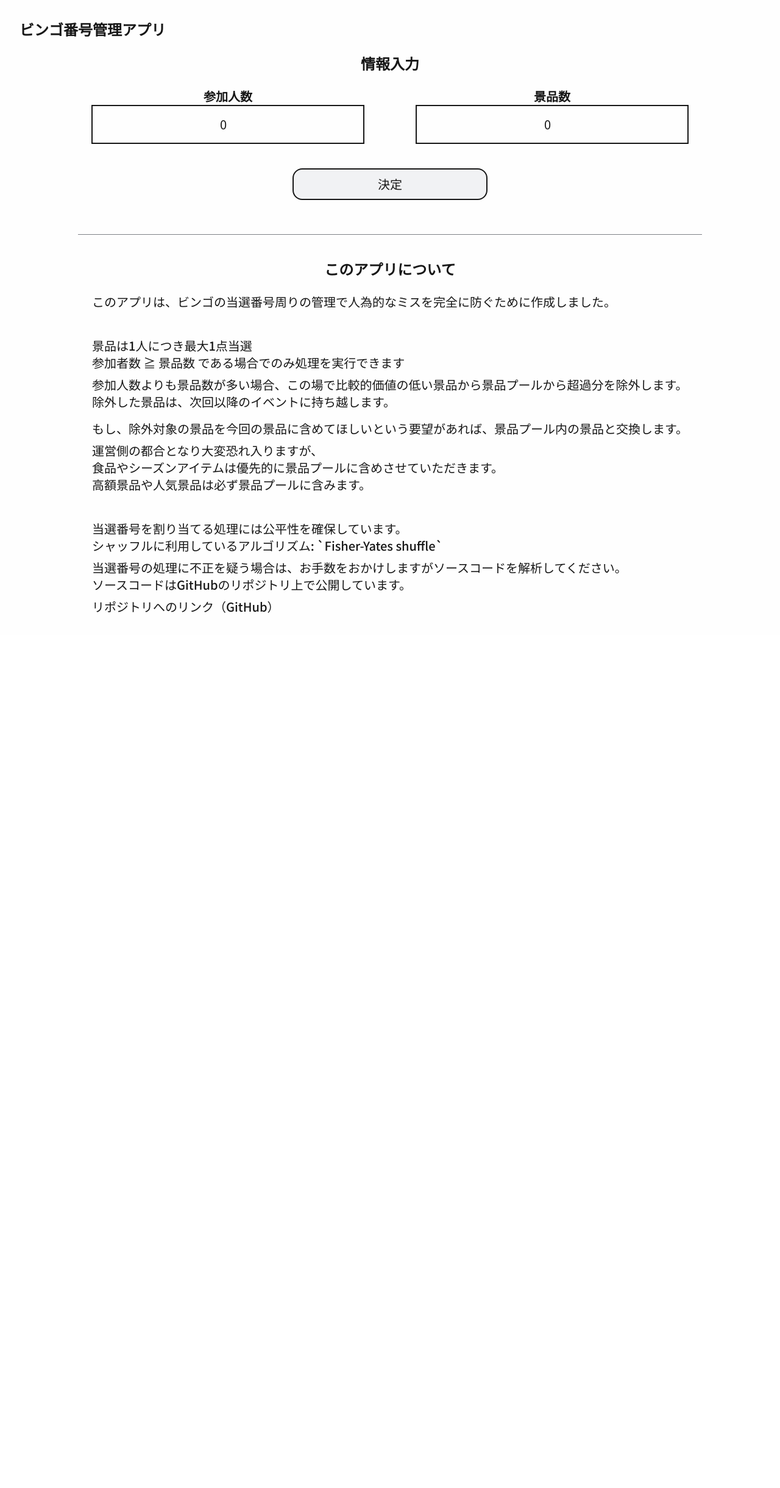
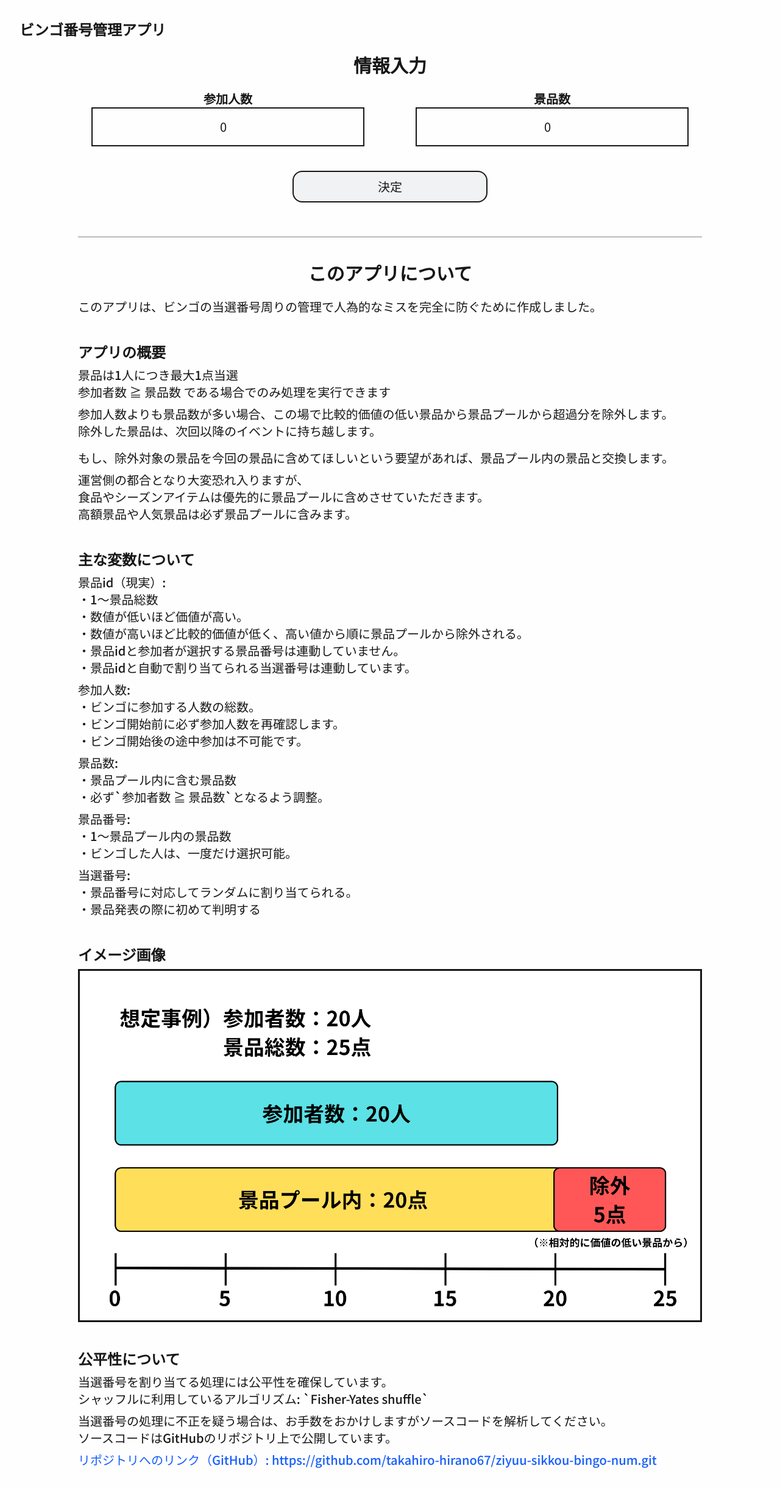
Before and after one commit to takahiro-hirano67/ziyuu-sikkou-bingo-num, a Next.js app in the folder bingo-num-app/: page /main in a window 1280 px wide. Shown: the whole page at 61% size. Before the commit the page ends 1041 px from the top, so only its background shows below. Built offline with nearby package versions, Linux system fonts and the light colour scheme.

Commit message:
説明文の追加

```diff
--- a/bingo-num-app/components/step/InputForm.tsx
+++ b/bingo-num-app/components/step/InputForm.tsx
@@ -1,4 +1,7 @@
 "use client";
+
+import Image from "next/image";
+import description_image from "@/imges/description_image.png"
 
 // Propsの型定義
 interface InputFormProps {
@@ -14,7 +17,7 @@ const InputForm: React.FC<InputFormProps> = ({ numOfPeople, setNumOfPeople, numO
     return (
         <div className="flex flex-col">
             <form onSubmit={handleSubmit} className="mt-6  flex flex-col gap-6">
-                <h2 className="text-2xl font-bold self-center">情報入力</h2>
+                <h2 className="text-3xl font-bold self-center">情報入力</h2>
                 <section className="grid grid-cols-2 gap-10">
                     {/* 参加人数（値がNaNの時は空文字列を返すように） */}
                     <div className="flex flex-col items-center">
@@ -36,19 +39,33 @@ const InputForm: React.FC<InputFormProps> = ({ numOfPeople, setNumOfPeople, numO
                 </button>
             </form>
             <hr className="my-10 border-gray-950/50" />
-            <h3 className="text-2xl font-bold text-center">このアプリについて</h3>
+            <h3 className="text-3xl font-bold text-center">このアプリについて</h3>
             <div className="self-center flex flex-col text-xl font-medium gap-2 mt-6">
                 <span>このアプリは、ビンゴの当選番号周りの管理で人為的なミスを完全に防ぐために作成しました。</span>
                 <br />
+                <h4 className="text-2xl font-bold">アプリの概要</h4>
                 <span>景品は1人につき最大1点当選<br />参加者数 ≧ 景品数 である場合でのみ処理を実行できます</span>
                 <span>参加人数よりも景品数が多い場合、この場で比較的価値の低い景品から景品プールから超過分を除外します。<br />除外した景品は、次回以降のイベントに持ち越します。</span>
                 <span></span>
                 <span>もし、除外対象の景品を今回の景品に含めてほしいという要望があれば、景品プール内の景品と交換します。</span>
                 <span>運営側の都合となり大変恐れ入りますが、<br />食品やシーズンアイテムは優先的に景品プールに含めさせていただきます。<br />高額景品や人気景品は必ず景品プールに含みます。</span>
                 <br />
+                <h4 className="text-2xl font-bold">主な変数について</h4>
+                <span>景品id（現実）:<br />・1～景品総数<br />・数値が低いほど価値が高い。<br />・数値が高いほど比較的価値が低く、高い値から順に景品プールから除外される。<br />・景品idと参加者が選択する景品番号は連動していません。<br />・景品idと自動で割り当てられる当選番号は連動しています。</span>
+                <span>参加人数:<br />・ビンゴに参加する人数の総数。<br />・ビンゴ開始前に必ず参加人数を再確認します。<br />・ビンゴ開始後の途中参加は不可能です。</span>
+                <span>景品数:<br />・景品プール内に含む景品数<br />・必ず`参加者数 ≧ 景品数`となるよう調整。</span>
+                <span>景品番号:<br />・1～景品プール内の景品数<br />・ビンゴした人は、一度だけ選択可能。</span>
+                <span>当選番号:<br />・景品番号に対応してランダムに割り当てられる。<br />・景品発表の際に初めて判明する</span>
+                <br />
+                <h4 className="text-2xl font-bold">イメージ画像</h4>
+                <div className="border-3">
+                    <Image src={description_image} alt="イメージ画像" sizes="(max-width: 768px) 100vw, 50vw" className="flex-1 w-full h-auto object-cover"/>
+                </div>
+                <br />
+                <h4 className="text-2xl font-bold">公平性について</h4>
                 <span>当選番号を割り当てる処理には公平性を確保しています。<br />シャッフルに利用しているアルゴリズム: `Fisher-Yates shuffle`</span>
                 <span>当選番号の処理に不正を疑う場合は、お手数をおかけしますがソースコードを解析してください。<br />ソースコードはGitHubのリポジトリ上で公開しています。</span>
-                <a href="google">リポジトリへのリンク（GitHub）</a>
+                <a className="text-blue-600" href="https://github.com/takahiro-hirano67/ziyuu-sikkou-bingo-num.git">リポジトリへのリンク（GitHub）: https://github.com/takahiro-hirano67/ziyuu-sikkou-bingo-num.git</a>
             </div>
         </div>
     );
```
Also changed, not shown: bingo-num-app/imges/description_image.png (added), 1 other file (tests, documents, lock files or other folders).
